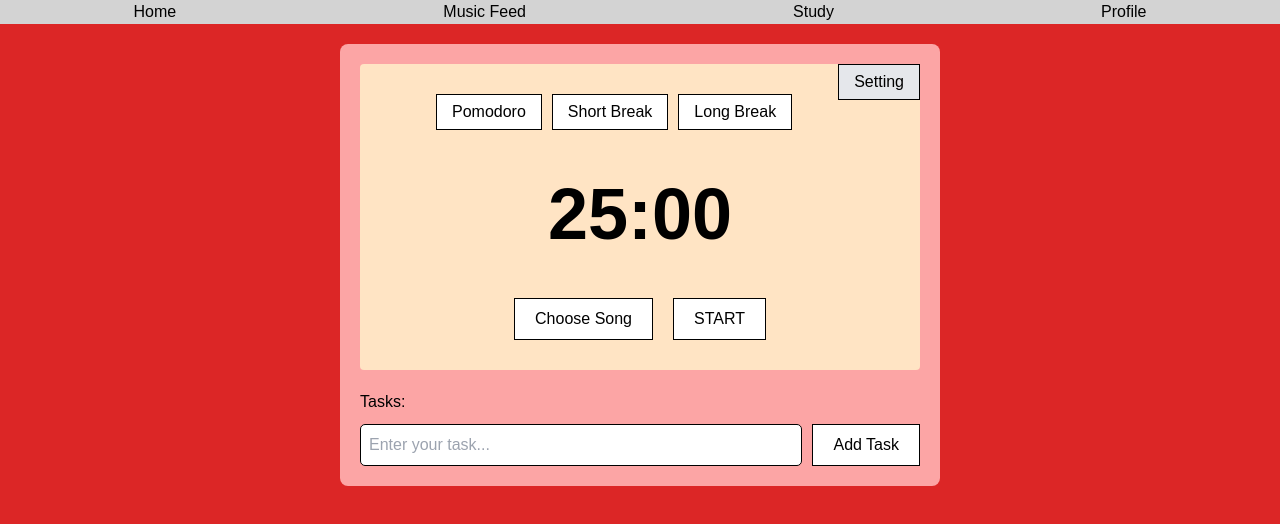
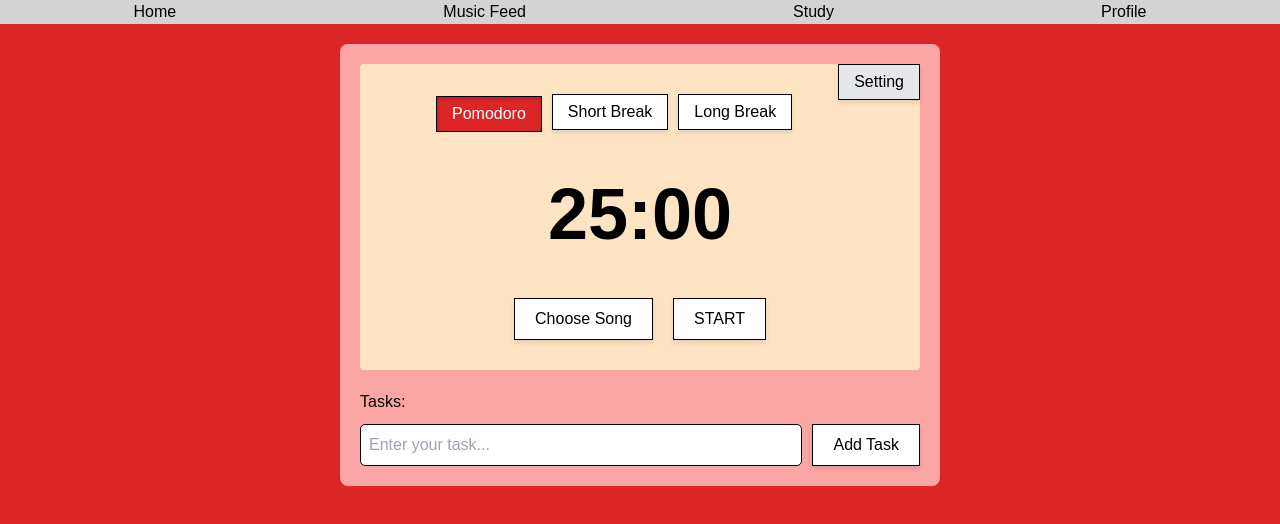
Before and after one commit to kennethngyen/cse110-triton-music, a React (Create React App) app in the folder client/: page /study in a window 1280 px wide. Shown: the top 524 px of the page. Built offline with nearby package versions, Linux system fonts and the light colour scheme.

Commit message:
Storing in local storage the data

```diff
--- a/client/src/pages/timer.tsx
+++ b/client/src/pages/timer.tsx
@@ -1,7 +1,6 @@
 import "../styles/Timer.css";
 import React, { ChangeEventHandler, useState, useEffect } from "react";
 import "../App.css";
-
 
 interface TimerSettings {
   pomodoro: number;
@@ -9,29 +8,100 @@ interface TimerSettings {
   longBreak: number;
 }
 
+interface TimerState {
+  minutes: number;
+  seconds: number;
+  isActive: boolean;
+  tasks: string[];
+  currentMode: string;
+  settings: TimerSettings;
+  selectedSong: string;
+}
 
 export function Timer() {
-  const [minutes, setMinutes] = useState(25);
-  const [seconds, setSeconds] = useState(0);
-  const [isActive, setIsActive] = useState(false);
-  const [tasks, setTasks] = useState<string[]>([]);
+  const getDefaultState = (): TimerState => ({
+    minutes: 25,
+    seconds: 0,
+    isActive: false,
+    tasks: [],
+    currentMode: "Pomodoro",
+    settings: {
+      pomodoro: 25,
+      shortBreak: 5,
+      longBreak: 15,
+    },
+    selectedSong: "",
+  });
+
+  // Load initial state from localStorage or use defaults
+  const loadInitialState = (): TimerState => {
+    const savedState = localStorage.getItem("timerState");
+    if (savedState) {
+      try {
+        const parsed = JSON.parse(savedState);
+        return {
+          minutes: parsed.minutes || 25,
+          seconds: parsed.seconds || 0,
+          isActive: false, // Always start paused
+          tasks: Array.isArray(parsed.tasks) ? parsed.tasks : [], // Ensure tasks is always an array
+          currentMode: parsed.currentMode || "Pomodoro",
+          settings: parsed.settings || {
+            pomodoro: 25,
+            shortBreak: 5,
+            longBreak: 15,
+          },
+          selectedSong: parsed.selectedSong || "",
+        };
+      } catch (e) {
+        console.error("Error parsing saved state:", e);
+        return getDefaultState();
+      }
+    }
+    return getDefaultState();
+  };
+
+  // Initialize state with persisted data
+  const [minutes, setMinutes] = useState(loadInitialState().minutes);
+  const [seconds, setSeconds] = useState(loadInitialState().seconds);
+  const [isActive, setIsActive] = useState(loadInitialState().isActive);
+  const [tasks, setTasks] = useState<string[]>(loadInitialState().tasks);
   const [newTask, setNewTask] = useState("");
-  const [currentMode, setCurrentMode] = useState("Pomodoro");
+  const [currentMode, setCurrentMode] = useState(
+    loadInitialState().currentMode
+  );
   const [showSettings, setShowSettings] = useState(false);
   const [showSongSelect, setShowSongSelect] = useState(false);
   const [searchQuery, setSearchQuery] = useState("");
-  const [selectedSong, setSelectedSong] = useState("");
-  const [settings, setSettings] = useState<TimerSettings>({
-    pomodoro: 25,
-    shortBreak: 5,
-    longBreak: 15,
-  });
+  const [selectedSong, setSelectedSong] = useState(
+    loadInitialState().selectedSong
+  );
+  const [settings, setSettings] = useState<TimerSettings>(
+    loadInitialState().settings
+  );
 
   const songs = [
     { id: 1, name: "Song A" },
     { id: 2, name: "Song B" },
     { id: 3, name: "Song C" },
   ];
+
+  // Save state to localStorage whenever relevant states change
+  useEffect(() => {
+    try {
+      const stateToSave: TimerState = {
+        minutes,
+        seconds,
+        isActive,
+        tasks,
+        currentMode,
+        settings,
+        selectedSong,
+      };
+      localStorage.setItem("timerState", JSON.stringify(stateToSave));
+    } catch (e) {
+      console.error("Error saving state:", e);
+    }
+  }, [minutes, seconds, isActive, tasks, currentMode, settings, selectedSong]);
 
   const getContainerClassName = () => {
     let baseClass = "timer-container";
@@ -65,14 +135,13 @@ export function Timer() {
 
   const addTask = () => {
     if (newTask.trim()) {
-      setTasks([...tasks, newTask.trim()]);
+      setTasks((currentTasks) => [...currentTasks, newTask.trim()]);
       setNewTask("");
     }
   };
 
   const deleteTask = (index: number) => {
-    const newTasks = tasks.filter((_, i) => i !== index);
-    setTasks(newTasks);
+    setTasks((currentTasks) => currentTasks.filter((_, i) => i !== index));
   };
 
   const handleKeyPress = (e: React.KeyboardEvent) => {
@@ -104,6 +173,7 @@ export function Timer() {
     setIsActive(false);
   };
 
+  // Timer logic
   useEffect(() => {
     let interval: NodeJS.Timeout | undefined = undefined;
 
@@ -112,6 +182,9 @@ export function Timer() {
         if (seconds === 0) {
           if (minutes === 0) {
             setIsActive(false);
+            // Optional: Play sound when timer completes
+            const audio = new Audio("/path-to-your-sound.mp3");
+            audio.play().catch((e) => console.log("Audio play failed:", e));
           } else {
             setMinutes(minutes - 1);
             setSeconds(59);
@@ -141,19 +214,25 @@ export function Timer() {
           <div className="mode-buttons">
             <button
               onClick={() => selectMode("Pomodoro")}
-              className="mode-button"
+              className={`mode-button ${
+                currentMode === "Pomodoro" ? "active" : ""
+              }`}
             >
               Pomodoro
             </button>
             <button
               onClick={() => selectMode("Short Break")}
-              className="mode-button"
+              className={`mode-button ${
+                currentMode === "Short Break" ? "active" : ""
+              }`}
             >
               Short Break
             </button>
             <button
               onClick={() => selectMode("Long Break")}
-              className="mode-button"
+              className={`mode-button ${
+                currentMode === "Long Break" ? "active" : ""
+              }`}
             >
               Long Break
             </button>
@@ -179,7 +258,8 @@ export function Timer() {
 
         <div className="tasks-section">
           <div>Tasks:</div>
-          {tasks.map((task, index) => (
+          {Array.isArray(tasks) &&
+            tasks.map((task, index) => (
               <div key={index} className="task-item">
                 <span>{task}</span>
                 <button
@@ -223,7 +303,11 @@ export function Timer() {
               />
             </div>
             <div className="songs-list">
-              {songs.map((song) => (
+              {songs
+                .filter((song) =>
+                  song.name.toLowerCase().includes(searchQuery.toLowerCase())
+                )
+                .map((song) => (
                   <button
                     key={song.id}
                     className="song-item"
--- a/client/src/styles/Timer.css
+++ b/client/src/styles/Timer.css
@@ -200,3 +200,56 @@
   flex-direction: column;
   gap: 10px;
 }
+
+.control-button:active,
+.mode-button:active,
+.settings-button:active {
+  transform: translateY(2px);
+  box-shadow: 0 1px 2px rgba(0, 0, 0, 0.2);
+  background-color: #f0f0f0;
+}
+
+/* Add some depth to buttons by default */
+.control-button,
+.mode-button,
+.settings-button {
+  transition: all 0.1s ease;
+  box-shadow: 0 3px 5px rgba(0, 0, 0, 0.1);
+}
+
+/* Song item pressed effect */
+.song-item:active {
+  transform: translateY(1px);
+  background-color: #e8e8e8;
+}
+
+/* Delete button pressed effect */
+.delete-button:active {
+  transform: translateY(1px);
+  background-color: #dd3333;
+}
+
+.mode-button {
+  padding: 5px 15px;
+  background-color: white;
+  border: 1px solid black;
+  cursor: pointer;
+  transition: all 0.2s ease;
+}
+
+/* Add styles for the active mode button */
+.mode-button.active {
+  background-color: #dc2626;
+  color: white;
+  transform: translateY(2px);
+  box-shadow: inset 0 2px 4px rgba(0, 0, 0, 0.2);
+}
+
+/* Different colors for different modes when active */
+.short-break .mode-button.active {
+  background-color: #3b82f6;
+}
+
+.long-break .mode-button.active {
+  background-color: #dc2626;
+}
```
Lines whose indentation alone changed are shown as unchanged.
